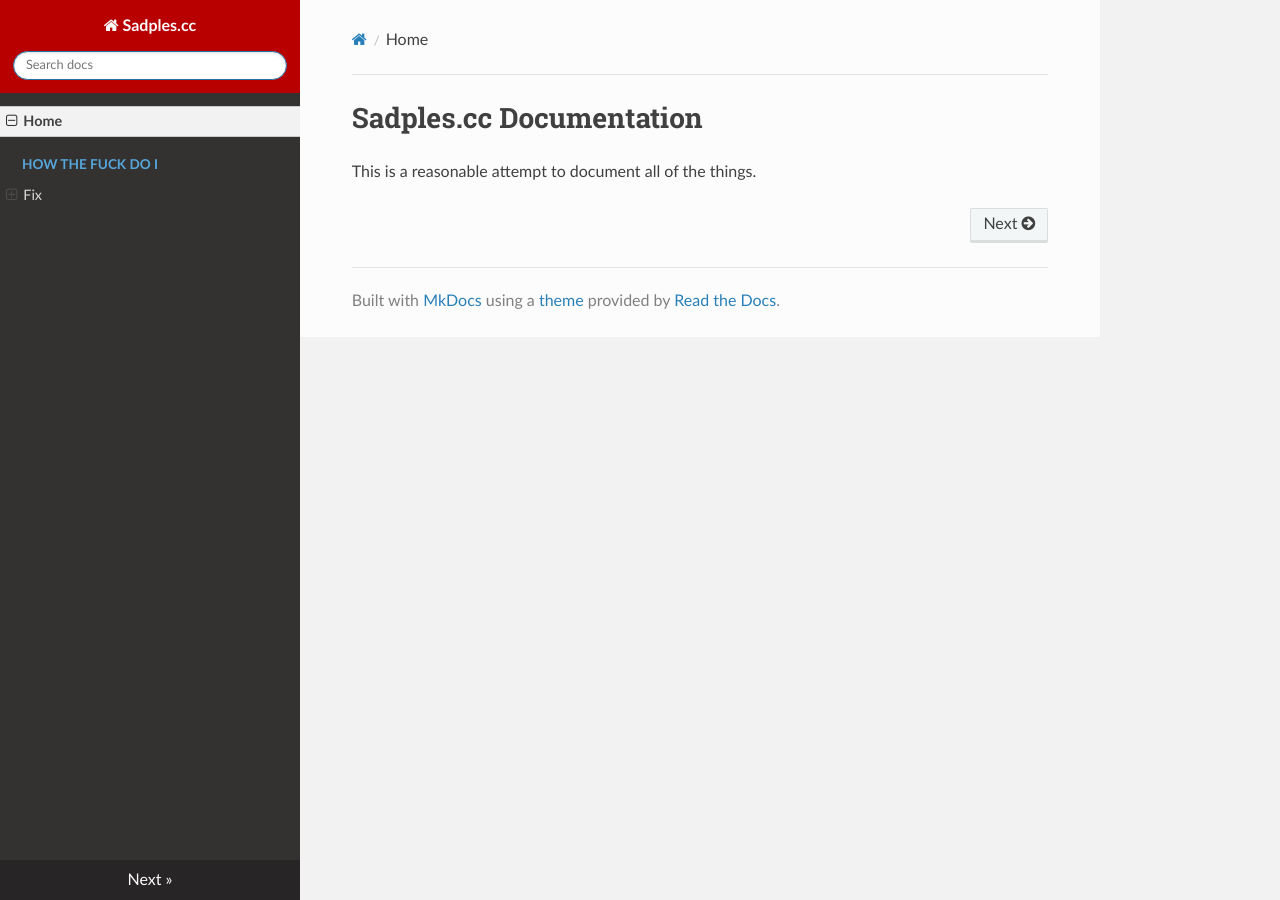
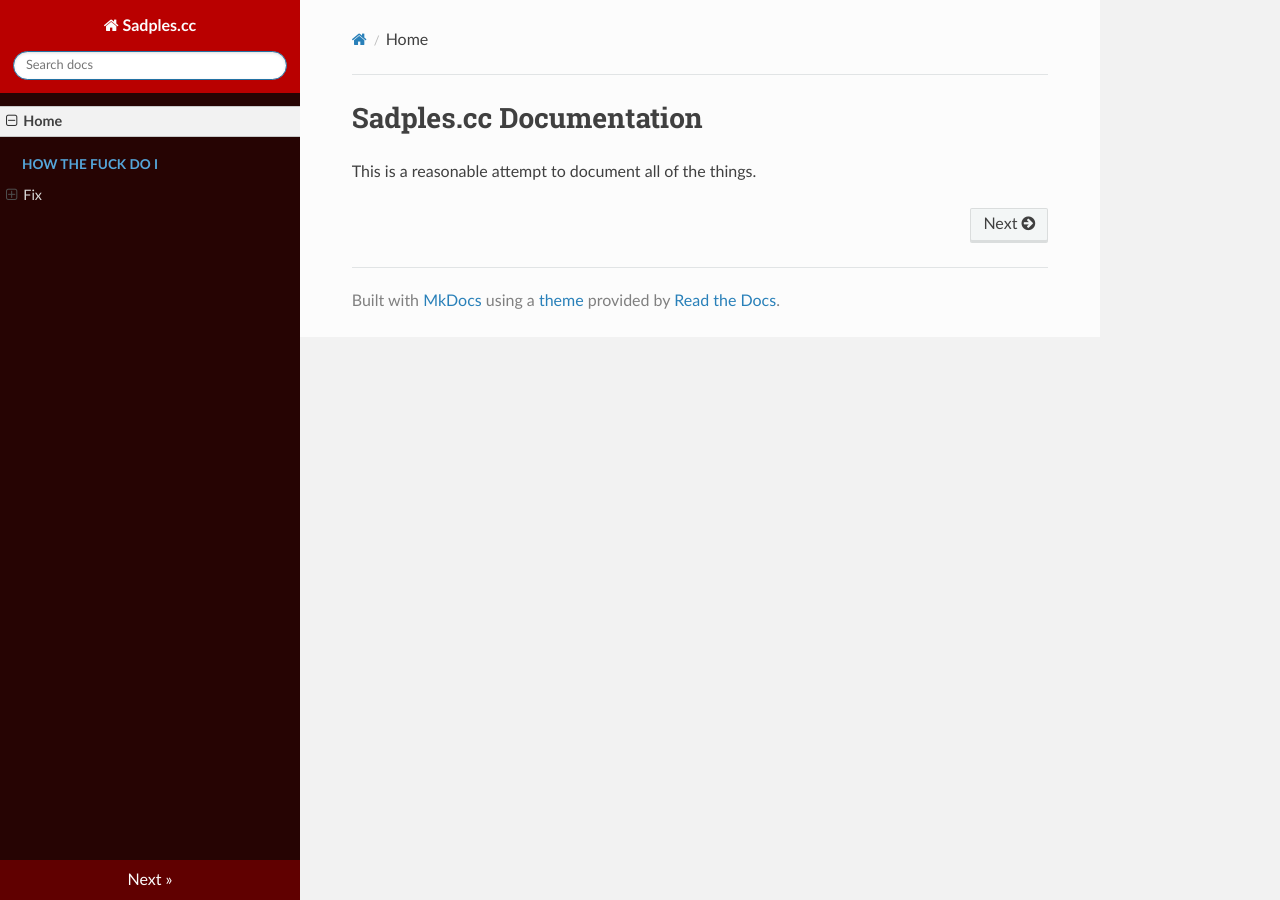
Before and after one commit to TechGeek01/docs.sadples.cc, an MkDocs documentation site: the page built from docs/index.md, in a window 1280 px wide. Built offline with MkDocs 1.6.1, drawn with Linux system fonts in a browser that asks for light colours; nearby versions of some CDN libraries.

Commit message:
style: update brand color styling

```diff
--- a/docs/stylesheets/custom.css
+++ b/docs/stylesheets/custom.css
@@ -16,7 +16,7 @@
 
 /* Change the left sidebar navigation background color */
 .wy-nav-side {
-	/*background: #2c3e50 !important; /* Replace with your primary color */*/
+	background: oklch(from var(--brand-red) 0.18 0.06 h) !important; /* Replace with your primary color */
 }
 
 /* Change the background of the search bar area */
@@ -29,6 +29,10 @@
 }
 .wy-menu-vertical li.toctree-l1.current > a {
 	background: #f2f2f2 !important;
+}
+
+.rst-versions .rst-current-version {
+	background: oklch(from var(--brand-red) 0.18 0.3 h);
 }
 
 /* Change inline code snippet text colors */
```
